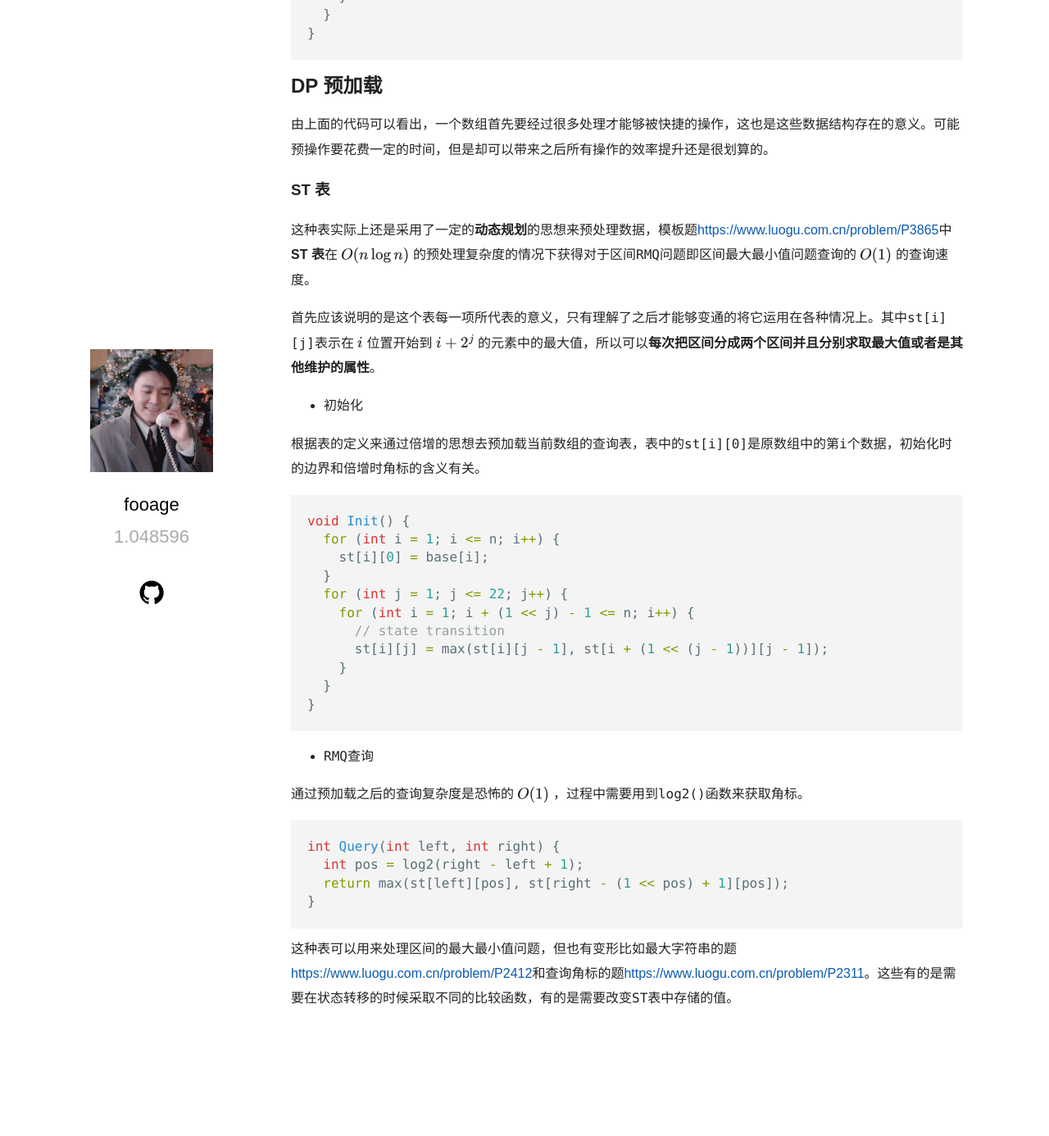
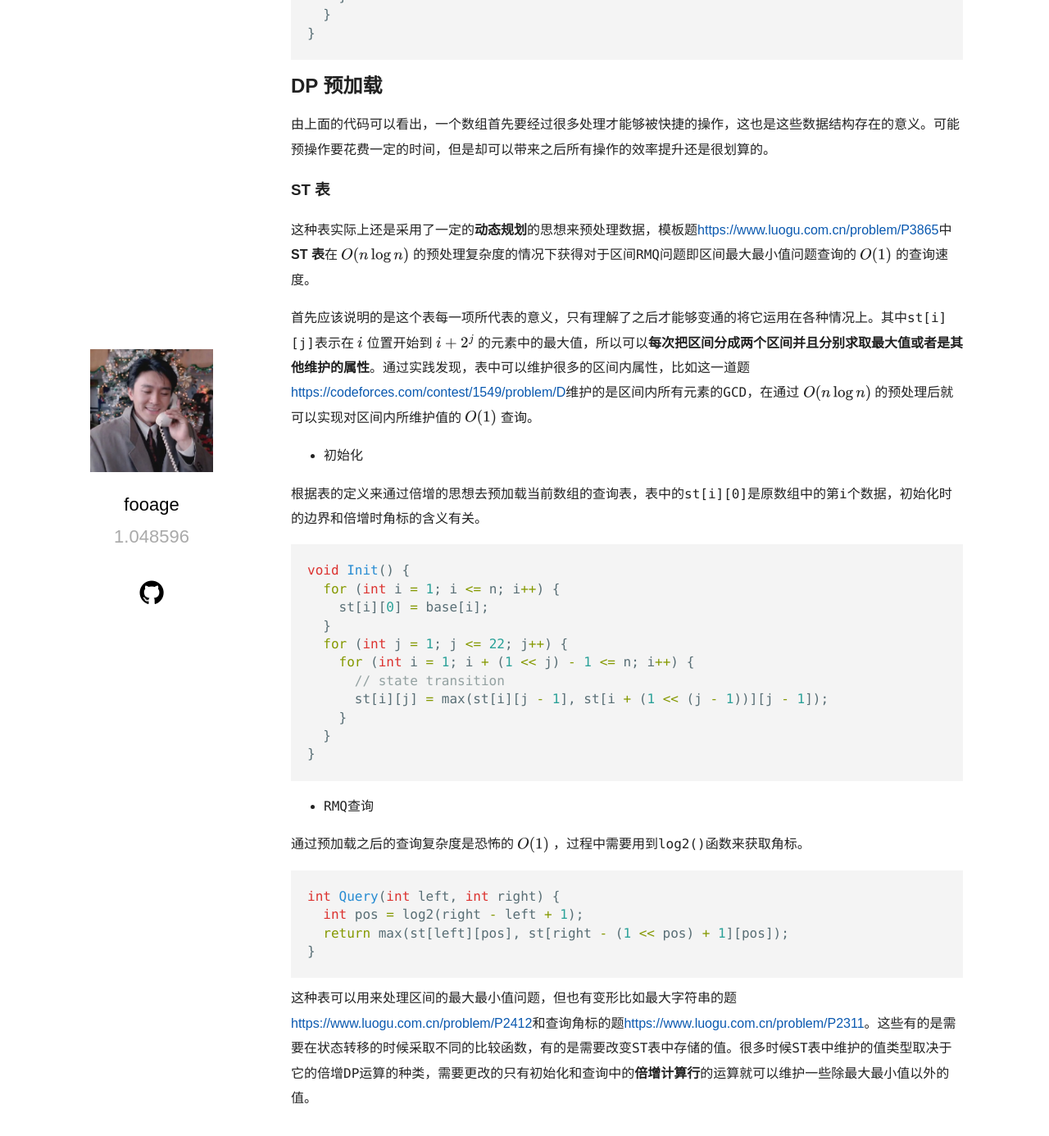
Before and after one commit to fooage/fooage, a Jekyll site: the page built from _posts/2021-08-02-区间及RMQ问题总结.md, in a window 1280 px wide and 1400 px high, scrolled down 6643 px. Shown: the top 1386 px of the window at 82% size. Built offline with Jekyll 4.4.1, drawn with Linux system fonts in a browser that asks for light colours; some web fonts are replaced; before the commit the page ends 7922 px from its top, so only the background shows below that; some of the changed text lies outside the part shown.

Commit message:
Added an example to post

````diff
--- a/_posts/2021-07-31-区间及RMQ问题总结.md
+++ b/_posts/2021-08-02-区间及RMQ问题总结.md
@@ -267,7 +267,7 @@ int Query(int left, int right) {
 
 这种表实际上还是采用了一定的**动态规划**的思想来预处理数据，模板题<https://www.luogu.com.cn/problem/P3865>中**ST 表**在 $O(n \log n)$ 的预处理复杂度的情况下获得对于区间`RMQ`问题即区间最大最小值问题查询的 $O(1)$ 的查询速度。
 
-首先应该说明的是这个表每一项所代表的意义，只有理解了之后才能够变通的将它运用在各种情况上。其中`st[i][j]`表示在 $i$ 位置开始到 $i+2^{j}$ 的元素中的最大值，所以可以**每次把区间分成两个区间并且分别求取最大值或者是其他维护的属性**。
+首先应该说明的是这个表每一项所代表的意义，只有理解了之后才能够变通的将它运用在各种情况上。其中`st[i][j]`表示在 $i$ 位置开始到 $i+2^{j}$ 的元素中的最大值，所以可以**每次把区间分成两个区间并且分别求取最大值或者是其他维护的属性**。通过实践发现，表中可以维护很多的区间内属性，比如这一道题<https://codeforces.com/contest/1549/problem/D>维护的是区间内所有元素的`GCD`，在通过 $O(n\log n)$ 的预处理后就可以实现对区间内所维护值的 $O(1)$ 查询。
 
 - 初始化
 
@@ -298,4 +298,4 @@ int Query(int left, int right) {
 }
 ```
 
-这种表可以用来处理区间的最大最小值问题，但也有变形比如最大字符串的题<https://www.luogu.com.cn/problem/P2412>和查询角标的题<https://www.luogu.com.cn/problem/P2311>。这些有的是需要在状态转移的时候采取不同的比较函数，有的是需要改变`ST`表中存储的值。
+这种表可以用来处理区间的最大最小值问题，但也有变形比如最大字符串的题<https://www.luogu.com.cn/problem/P2412>和查询角标的题<https://www.luogu.com.cn/problem/P2311>。这些有的是需要在状态转移的时候采取不同的比较函数，有的是需要改变`ST`表中存储的值。很多时候`ST`表中维护的值类型取决于它的倍增`DP`运算的种类，需要更改的只有初始化和查询中的**倍增计算行**的运算就可以维护一些除最大最小值以外的值。
````
Also changed, not shown: other parts of _posts/2021-08-02-区间及RMQ问题总结.md (+1 -1 lines).
